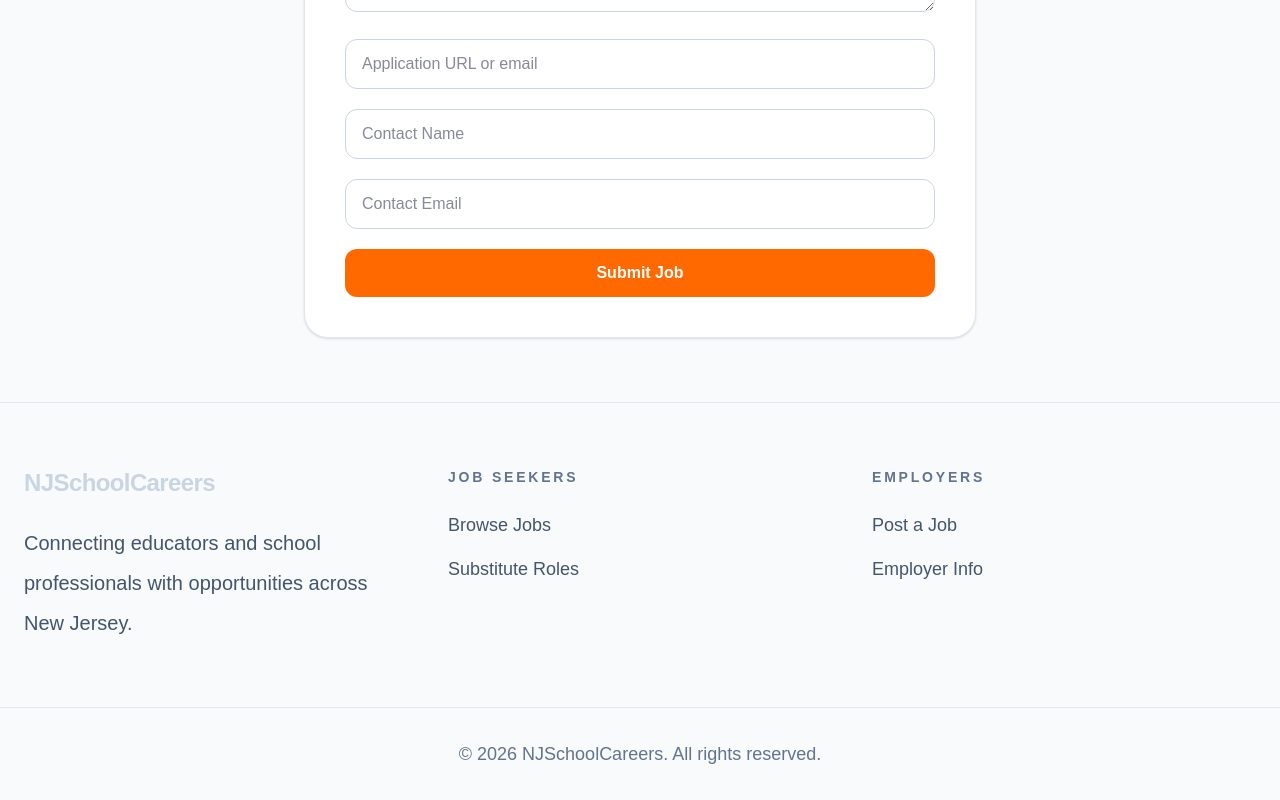
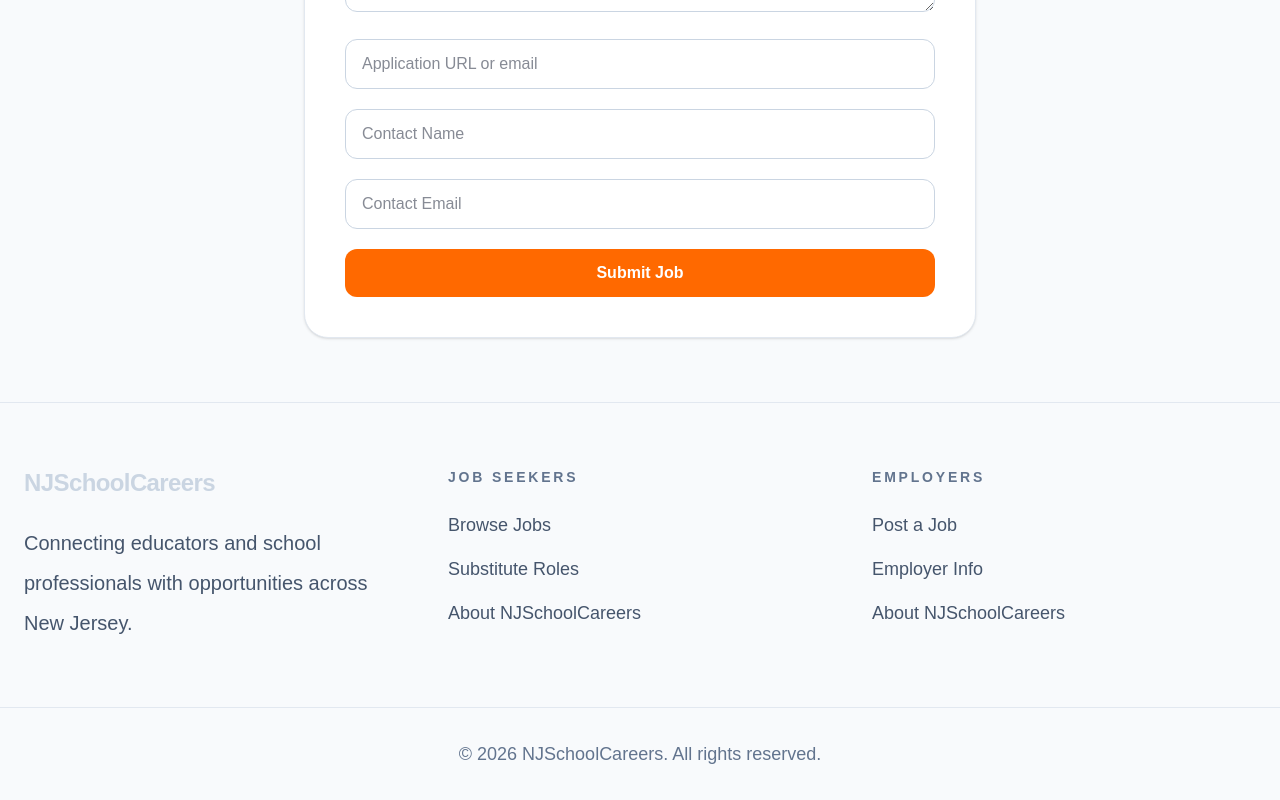
Before and after one commit to njwilkin1/nj-school-careers, a Next.js app: page /post-job in a window 1280 px wide. Shown: the part 1089-1889 px from the top of the page. Built offline with nearby package versions, Linux system fonts and the light colour scheme.

Commit message:
Add About page link to footer

```diff
--- a/app/layout.tsx
+++ b/app/layout.tsx
@@ -48,14 +48,17 @@
                 Job Seekers
               </h3>
               <div className="mt-6 space-y-4 text-lg text-slate-600">
-                <a href="/jobs" className="block hover:text-slate-900">
+                <a href="/jobs" className="block hover:text-orange-600">
                   Browse Jobs
                 </a>
                 <a
                   href="/jobs?search=Substitute"
-                  className="block hover:text-slate-900"
+                  className="block hover:text-orange-600"
                 >
                   Substitute Roles
+                </a>
+                <a href="/about" className="block hover:text-orange-600">
+                  About NJSchoolCareers
                 </a>
               </div>
             </div>
@@ -65,11 +68,14 @@
                 Employers
               </h3>
               <div className="mt-6 space-y-4 text-lg text-slate-600">
-                <a href="/post-job" className="block hover:text-slate-900">
+                <a href="/post-job" className="block hover:text-orange-600">
                   Post a Job
                 </a>
-                <a href="/#employers" className="block hover:text-slate-900">
+                <a href="/#employers" className="block hover:text-orange-600">
                   Employer Info
+                </a>
+                <a href="/about" className="block hover:text-orange-600">
+                  About NJSchoolCareers
                 </a>
               </div>
             </div>
```
